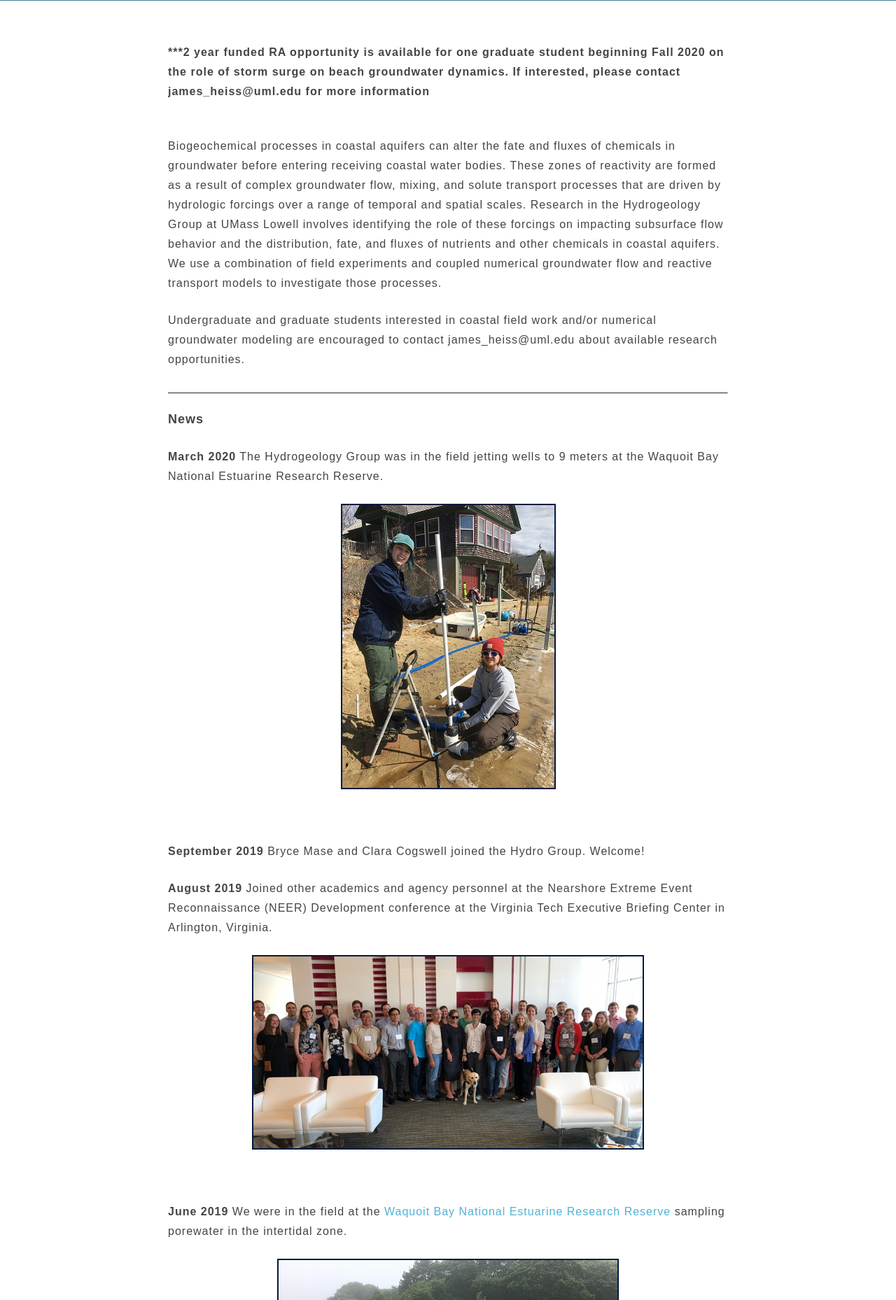
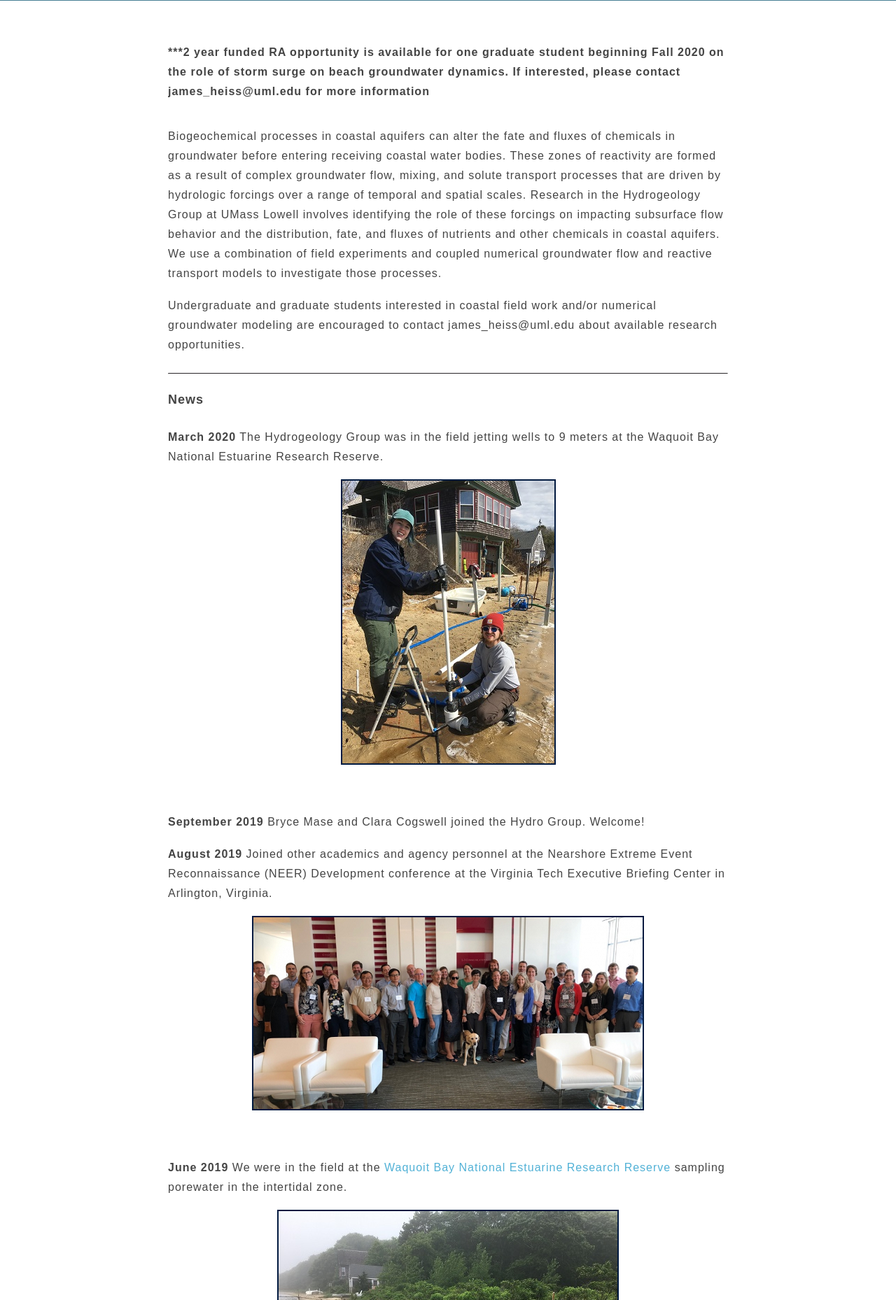
Before and after one commit to jwheiss/jwheiss.github.io, a PHP site: page /index.html in a window 1280 px wide. Shown: the part 435-2293 px from the top of the page at 70% size. Run offline with PHP 8.4, Linux system fonts and the light colour scheme; some web fonts are replaced.

Commit message:
Update main.css

```diff
--- a/resources/main.css
+++ b/resources/main.css
@@ -282,7 +282,7 @@ a:hover {
 	line-height: 28px;
 	font-weight: 400;
 	padding: 0;
-	padding-bottom: 25px;
+	padding-bottom: 18px;
 	margin: 0;
 	letter-spacing: 1px;
 	color: #444444;
```
